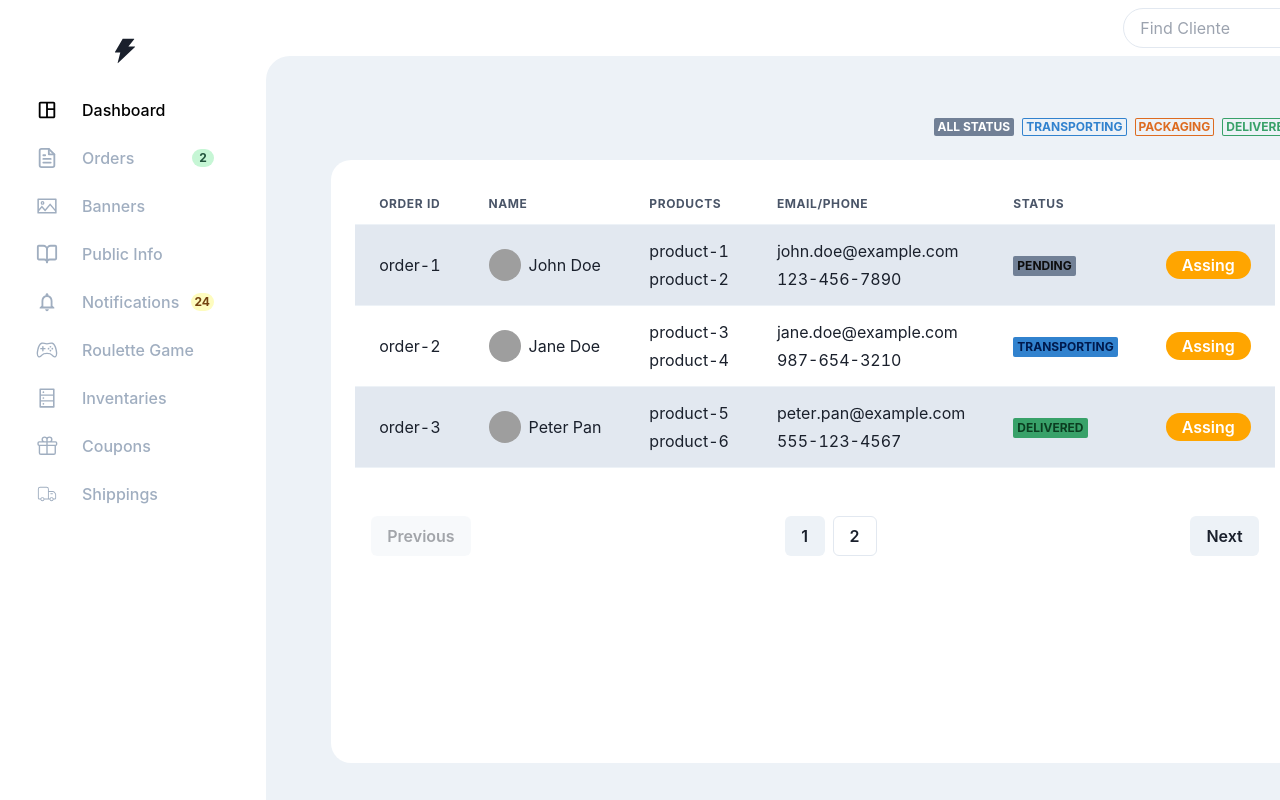
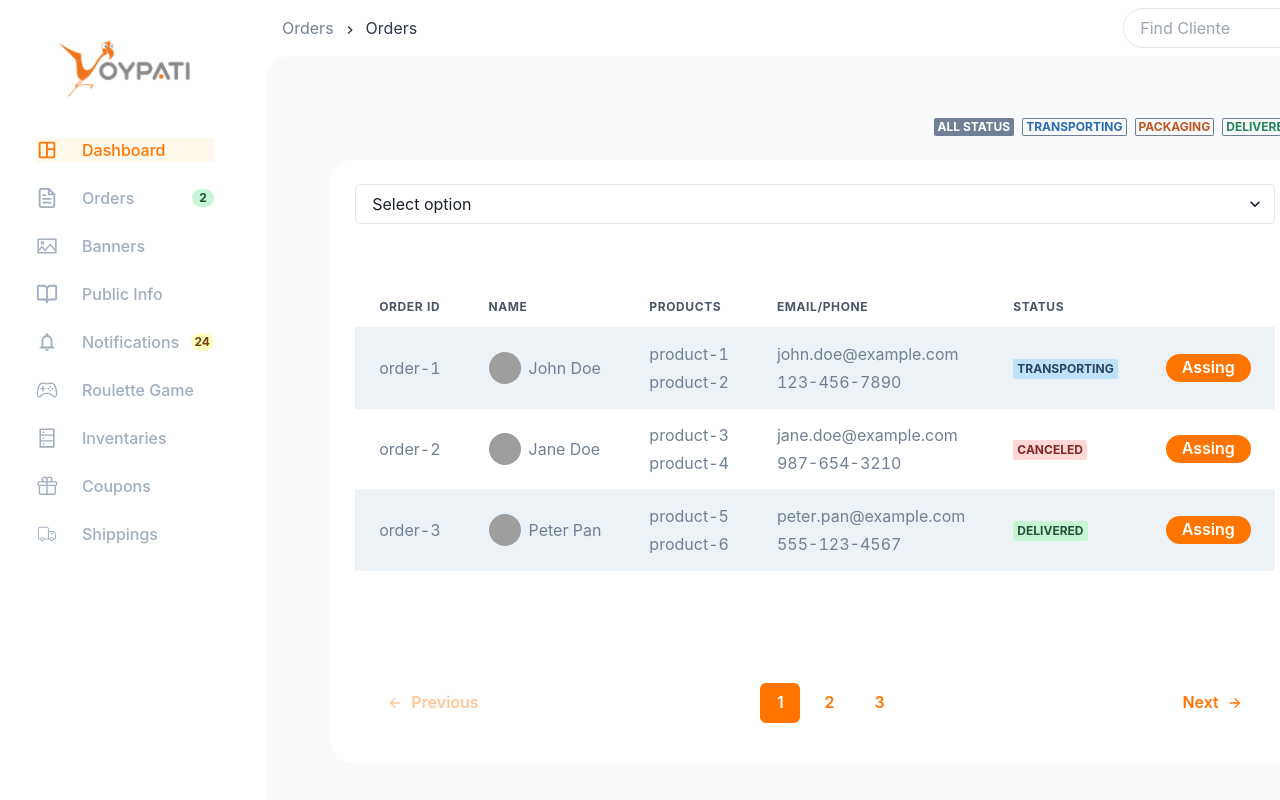
Before and after one commit to guilleferrioldev/nox, a Next.js app in the folder nox-online-shop/: page / in a window 1280 px wide. Shown: the top 800 px of the page. Built offline with nearby package versions, Linux system fonts and the light colour scheme; grey boxes are pictures that could not be loaded.

Commit message:
added real colors and images

```diff
--- a/nox-online-shop/src/app/page.tsx
+++ b/nox-online-shop/src/app/page.tsx
@@ -1,7 +1,7 @@
 "use client"
 
 import { Assignments, OrdersTable } from "@/components";
-import { colorScheme, IAssignment, IOrder, OrderStatus } from "@/types";
+import {  colorSchemePrincipal, IAssignment, IOrder, OrderStatus } from "@/types";
 import { Badge, Box, Button, ButtonGroup, Flex, Grid, GridItem, Icon, Stack } from "@chakra-ui/react";
 import { BsGeo } from "react-icons/bs";
 import { MdMenu } from "react-icons/md";
@@ -35,7 +35,7 @@ const orders: IOrder[] = [
    products: ['product-1', 'product-2'],
    email: 'john.doe@example.com',
    phone: '123-456-7890',
-   status: OrderStatus.PENDING,
+   status: OrderStatus.TRANSPORTING,
   },
   {
    id: 'order-2',
@@ -44,7 +44,7 @@ const orders: IOrder[] = [
    products: ['product-3', 'product-4'],
    email: 'jane.doe@example.com',
    phone: '987-654-3210',
-   status: OrderStatus.TRANSPORTING,
+   status: OrderStatus.CANCELED,
   },
   {
    id: 'order-3',
@@ -68,7 +68,7 @@ export default function Home() {
         <Flex
           w="full"
           h="10%"
-          bg="gray.100"
+          bg="#F9FAFB"
           padding={4}
           gap={3}
           alignItems="center"
@@ -78,11 +78,11 @@ export default function Home() {
             {
               Object.values(OrderStatus).map((status) => {
                 if (status ===  OrderStatus.PENDING) return
-                const color = colorScheme[status];
+                const color = colorSchemePrincipal[status];
                 const variant = status === "ALL STATUS" ? 'solid' : 'outline';
 
                 return (
-                  <Badge key={status} variant={variant} colorScheme={color}>
+                  <Badge key={status} variant={variant} color={color} borderColor={color}>
                     {status}
                   </Badge>
                 );
@@ -93,7 +93,8 @@ export default function Home() {
           <ButtonGroup spacing="0">
             <Button
               variant="outline"
-              borderColor="gray.300"
+              bg="#EDF2F7"
+              borderColor="#EDF2F7"
               borderRadius="md"
               style={{
                 borderRadius: "12px 0 0 12px",
@@ -107,7 +108,8 @@ export default function Home() {
             </Button>
             <Button
               variant="outline"
-              borderColor="gray.300"
+              bg='#F9FAFB'
+              borderColor="#E2E8F0"
               borderRadius="md"
               style={{
                 borderRadius: "0 12px 12px 0",
--- a/nox-online-shop/src/components/Header.tsx
+++ b/nox-online-shop/src/components/Header.tsx
@@ -1,4 +1,7 @@
-import { Avatar, Box, Flex, Icon, Input, InputGroup, InputRightElement } from "@chakra-ui/react"
+"use client"
+
+import { ChevronRightIcon } from "@chakra-ui/icons";
+import { Avatar, Box, Breadcrumb, BreadcrumbItem, BreadcrumbLink, Flex, Icon, Input, InputGroup, InputRightElement } from "@chakra-ui/react"
 import { IoIosSearch } from "react-icons/io"
 import { IoSettingsOutline } from "react-icons/io5";
 import { TfiWorld } from "react-icons/tfi";
@@ -9,10 +12,28 @@ export const Header = () => {
         w="full"
         h="full"
         padding={4}
-        gap={3}
         alignItems="center"
-        justifyContent="end"
+        justifyContent="space-between"
       >
+        <Flex
+          w="20%"
+        >
+          <Breadcrumb spacing='8px' separator={<ChevronRightIcon color='#2D3748' />}>
+            <BreadcrumbItem>
+             <BreadcrumbLink href='#' color="#718096">Orders</BreadcrumbLink>
+            </BreadcrumbItem>
+
+            <BreadcrumbItem>
+              <BreadcrumbLink href='#' color='#2D3748'>Orders</BreadcrumbLink>
+          </BreadcrumbItem>
+        </Breadcrumb>
+        </Flex>
+
+        <Flex
+          w="80%"
+          justifyContent="end"
+          gap={3}
+        >
         <InputGroup size="md"
           maxW="300px"
           borderRadius="20px"
@@ -32,13 +53,14 @@ export const Header = () => {
         </InputGroup>
         <Box
             rounded="full"
-            bg="gray.100"
+            bg="#EDF2F7"
             p={2}
             w={8}
             h={8}
         >
             <Icon as={TfiWorld}
                   size="sm"
+                  color="#68CCE0"
                   display="flex"
                   alignItems="center"
                   justifyContent="center"/>
@@ -46,7 +68,7 @@ export const Header = () => {
 
         <Box
             rounded="full"
-            bg="gray.100"
+            bg="#EDF2F7"
             p={2}
             w={8}
             h={8}
@@ -54,10 +76,12 @@ export const Header = () => {
             <Icon as={IoSettingsOutline}
                 size="md"
                 display="flex"
+                color="#718EBF"
                 alignItems="center"
                 justifyContent="center"/>
         </Box>
         <Avatar name='Dan Abrahmov' src='https://bit.ly/dan-abramov' size='sm'/>
+        </Flex>
       </Flex>
     );
   };
--- a/nox-online-shop/src/components/Layout.tsx
+++ b/nox-online-shop/src/components/Layout.tsx
@@ -40,7 +40,7 @@ export const Layout = ({ children }: { children: React.ReactNode }) => {
             <Header/>
           </GridItem>
           <GridItem colSpan={1}>
-            <Box w="full" h="full" bg="gray.100" borderTopLeftRadius="3xl">
+            <Box w="full" h="full" bg="#F9FAFB" borderTopLeftRadius="3xl">
               {children}
             </Box>
           </GridItem>
--- a/nox-online-shop/src/components/Logo.tsx
+++ b/nox-online-shop/src/components/Logo.tsx
@@ -1,6 +1,5 @@
-import { Box, Flex, Icon } from "@chakra-ui/react";
-import { AiFillThunderbolt } from "react-icons/ai";
-
+import { Box, Flex } from "@chakra-ui/react";
+import Image from 'next/image';
 
 export const Logo = () => (
   <Flex
@@ -10,7 +9,7 @@ export const Logo = () => (
     gap={4}
   >
     <Box display="flex" alignItems="center" gap={2}>
-      <Icon as={AiFillThunderbolt} fontSize={30} />
+      <Image src="/logo.png" alt="Logo" width={300} height={300} />
     </Box>
   </Flex>
 );
--- a/nox-online-shop/src/components/NavItem.tsx
+++ b/nox-online-shop/src/components/NavItem.tsx
@@ -8,10 +8,10 @@ import {
   Text,
 } from "@chakra-ui/react";
 import React from "react";
-import { Item } from "@/types";
+import { IItem } from "@/types";
 
 interface Props {
-    item: Item;
+    item: IItem;
     isActive: boolean;
 }
 
@@ -30,7 +30,8 @@ export const NavItem = ({ item, isActive }: Props) => {
           alignItems="center"
           _hover={{ textDecoration: "none", color: "black" }}
           fontWeight="medium"
-          color={isActive ? "black" : "gray.400"}
+          bg={isActive ? "#FFF9EC" : "#FFFFFF"}
+          color={isActive ? "#FF7500" : "#A0AEC0"}
           w="full"
         >
           <ListIcon as={icon} fontSize={22} m="0" />
@@ -63,7 +64,7 @@ export const NavItem = ({ item, isActive }: Props) => {
   }
   return (
     <Heading
-      color="gray.400"
+      color="#A0AEC0"
       fontWeight="medium"
       textTransform="uppercase"
       fontSize="sm"
--- a/nox-online-shop/src/components/dashboard/Assigments.tsx
+++ b/nox-online-shop/src/components/dashboard/Assigments.tsx
@@ -33,9 +33,9 @@ export const Assignments = ({assigments}: Props) => {
                 <Tbody>
                     {assigments.map((assignment, index) => (
                         <Tr key={assignment.id}
-                            bg={index % 2 !== 0 ? "white" : "gray.200"}>
+                            bg={index % 2 !== 0 ? "#FFFFFF" : "#EDF2F7"}>
                             <Td>
-                                <Flex align="center">
+                                <Flex align="center" color="#4A5568">
                                     <Avatar name={assignment.name} src={assignment.src} size='sm'/>
                                     <span style={{ marginLeft: "8px" }}>
                                         {assignment.name}
@@ -44,7 +44,7 @@ export const Assignments = ({assigments}: Props) => {
                             </Td>
                             <Td>
                                 <Box
-                                    bg="orange.400"
+                                    bg="#FF7500"
                                     padding="4px"
                                     rounded="full"
                                     color="white"
@@ -59,7 +59,7 @@ export const Assignments = ({assigments}: Props) => {
                 </Tbody>
             </Table>
 
-            <Button variant="solid" borderRadius="15px" bg="orange"  color="white" >
+            <Button variant="solid" borderRadius="15px" bg="#FF7500"  color="white" >
                  Assign All
             </Button>
             </Flex>
--- a/nox-online-shop/src/components/dashboard/OrdersTable.tsx
+++ b/nox-online-shop/src/components/dashboard/OrdersTable.tsx
@@ -1,5 +1,5 @@
 import { colorScheme, colorText, IOrder } from "@/types"
-import { Avatar, Badge, Button, Flex, Table, TableContainer, Tbody, Td, Th, Tr } from "@chakra-ui/react";
+import { Avatar, Badge, Button, Flex, Select, Table, TableContainer, Tbody, Td, Th, Tr } from "@chakra-ui/react";
 import { Pagination } from "..";
 
 interface Props {
@@ -15,7 +15,23 @@ export const OrdersTable = ({orders}: Props) => {
             p={6}
             gap={4}
         >
-        <TableContainer>
+
+        <Flex
+            h="20%"
+            flexDirection="column"
+            gap={4}
+        >
+            <Select placeholder='Select option'>
+            {Array.from({ length: 10 }, (_, i) => i + 1).map((number) => (
+                <option key={number} value={number}>
+                    {number}
+                </option>
+            ))}
+            </Select>
+
+        </Flex >
+
+        <TableContainer h="80%">
         <Table variant="simple" >
           <thead>
             <tr>
@@ -29,9 +45,11 @@ export const OrdersTable = ({orders}: Props) => {
           </thead>
           <Tbody>
             {orders.map((order, index) => (
-              <Tr key={order.id} bg={index % 2 !== 0 ? "white" : "gray.200"}>
-                <Td>{order.id}</Td>
-                <Td>
+              <Tr key={order.id} bg={index % 2 !== 0 ? "#FFFFFF" : "#EDF2F7"}>
+                <Td color="#718096">
+                    {order.id}
+                </Td>
+                <Td color="#718096">
                     <Flex align="center">
                         <Avatar name={order.name} src={order.src} size="sm" />
                         <span style={{ marginLeft: "8px" }}>
@@ -39,12 +57,12 @@ export const OrdersTable = ({orders}: Props) => {
                         </span>
                     </Flex>
                 </Td>
-                <Td>
+                <Td color="#718096">
                     {order.products.map((product, index) => (
                     <div key={product} style={index !== 0 ? { marginTop: "8px" } : {}}>{product}</div>
                     ))}
                 </Td>
-                <Td>
+                <Td color="#718096">
                     <div>
                         {order.email}
                     </div>
@@ -52,18 +70,18 @@ export const OrdersTable = ({orders}: Props) => {
                         {order.phone}
                     </div>
                 </Td>
-                <Td>
+                <Td color="#718096">
                     <Badge
                         key={order.status}
                         variant="solid"
-                        colorScheme={colorScheme[order.status]}
+                        bg={colorScheme[order.status]}
                         color={colorText[order.status]}
                         >
                         {order.status}
                     </Badge>
                 </Td>
                 <Td>
-                    <Button variant="solid" borderRadius="20px" bg="orange"  color="white" h={7}>
+                    <Button variant="solid" borderRadius="20px" bg="#FF7500"  color="white" h={7}>
                         Assing
                     </Button>
                 </Td>
@@ -75,7 +93,7 @@ export const OrdersTable = ({orders}: Props) => {
 
         <Pagination
             currentPage={1}
-            totalPages={2}
+            totalPages={3}
             onPageChange={() => {}}
         />
         </Flex>
--- a/nox-online-shop/src/components/dashboard/Pagination.tsx
+++ b/nox-online-shop/src/components/dashboard/Pagination.tsx
@@ -1,4 +1,7 @@
-import { Flex, Button,  Stack, ButtonGroup } from "@chakra-ui/react";
+"use client"
+
+import { Flex, Button, Stack, ButtonGroup } from "@chakra-ui/react";
+import { ArrowBackIcon, ArrowForwardIcon } from "@chakra-ui/icons";
 
 interface PaginationProps {
   currentPage: number;
@@ -11,8 +14,11 @@ export const Pagination = ({ currentPage, totalPages, onPageChange }: Pagination
     <Flex justifyContent="center" mt={4} w="full">
       <Stack direction="row" spacing={4} w="full" justifyContent="space-between" padding={4}>
         <Button
+          bg="#FFFFFF"
+          color="#FF7500"
           onClick={() => onPageChange(currentPage - 1)}
           isDisabled={currentPage === 1}
+          leftIcon={<ArrowBackIcon />}
         >
           Previous
         </Button>
@@ -22,7 +28,9 @@ export const Pagination = ({ currentPage, totalPages, onPageChange }: Pagination
             <Button
               key={page}
               onClick={() => onPageChange(page)}
-            variant={page === currentPage ? "solid" : "outline"}
+              variant="solid"
+              bg={page === currentPage ? "#FF7500" : "#FFFFFF"}
+              color={page === currentPage ? "#FFFFFF" : "#FF7500"}
             >
               {page}
             </Button>
@@ -30,8 +38,11 @@ export const Pagination = ({ currentPage, totalPages, onPageChange }: Pagination
         </ButtonGroup>
 
         <Button
+          bg="#FFFFFF"
+          color="#FF7500"
           onClick={() => onPageChange(currentPage + 1)}
           isDisabled={currentPage === totalPages}
+          rightIcon={<ArrowForwardIcon />}
         >
           Next
         </Button>
--- a/nox-online-shop/src/types/index.ts
+++ b/nox-online-shop/src/types/index.ts
@@ -27,21 +27,30 @@ export enum OrderStatus {
 
 export const colorScheme = {
   "ALL STATUS": 'gray',
-  PENDING: 'gray',
-  TRANSPORTING: 'blue',
-  PACKAGING: 'orange',
-  DELIVERED: 'green',
-  CANCELED: 'red',
+  PENDING: '#1A202C',
+  TRANSPORTING: '#BEE3F8',
+  PACKAGING: '#FEEBCB',
+  DELIVERED: '#C6F6D5',
+  CANCELED: '#FED7D7',
 }
 
+export const colorSchemePrincipal = {
+  "ALL STATUS": 'white',
+  TRANSPORTING: '#2B6CB0' ,
+  PACKAGING: '#C05621',
+  DELIVERED: '#25855A',
+  CANCELED: '#C53030',
+ };
+
 export const colorText = {
-  "ALL STATUS": '#0d0d0d', // Gris más oscuro
-  PENDING: '#0d0d0d', // Gris más oscuro
-  TRANSPORTING: '#001a4d', // Azul más oscuro
-  PACKAGING: '#7f4d00', // Naranja más oscuro
-  DELIVERED: '#0b3d20', // Verde más oscuro
-  CANCELED: '#3d0000', // Rojo más oscuro
+  "ALL STATUS": '#0d0d0d',
+  PENDING: '#1A202C',
+  TRANSPORTING: '#2A4365' ,
+  PACKAGING: '#744210',
+  DELIVERED: '#22543D',
+  CANCELED: '#822727',
  };
+
 
 export interface IOrder {
   id: string;
```
Also changed, not shown: nox-online-shop/public/logo.png (added). Lines whose indentation alone changed are shown as unchanged.
